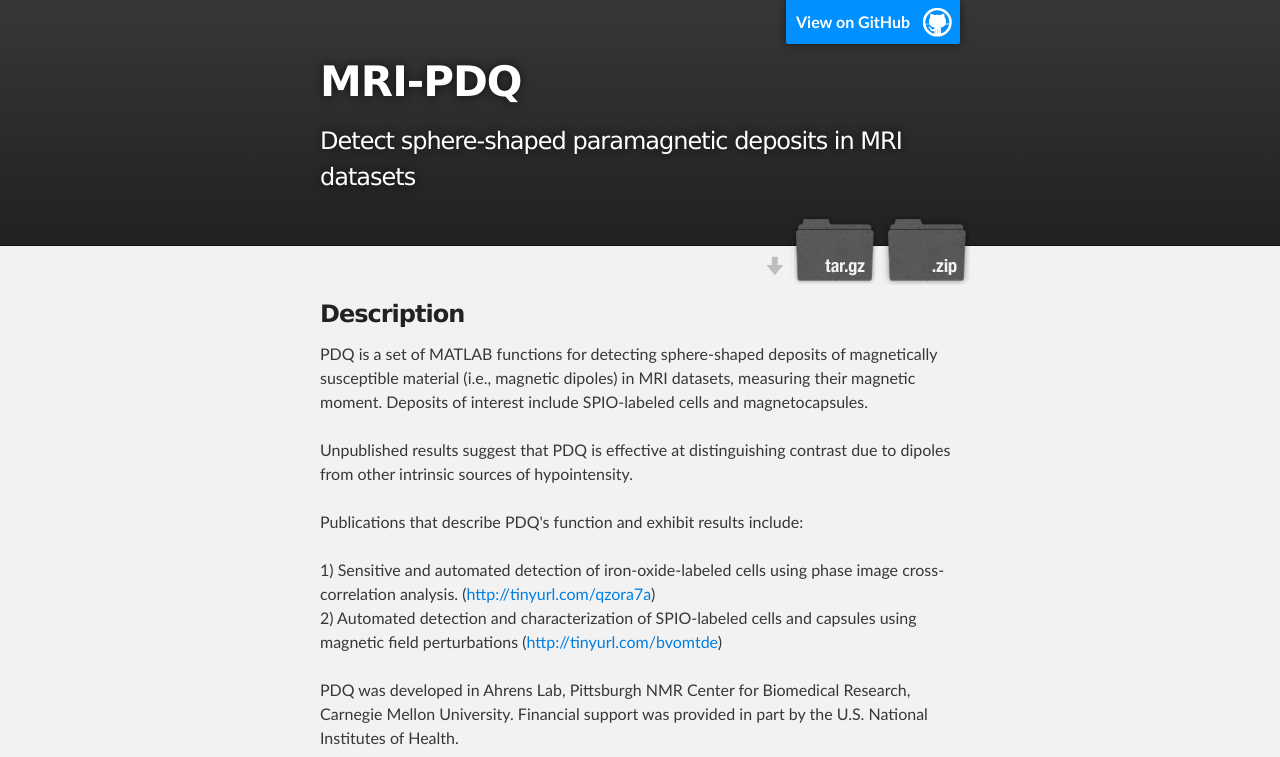
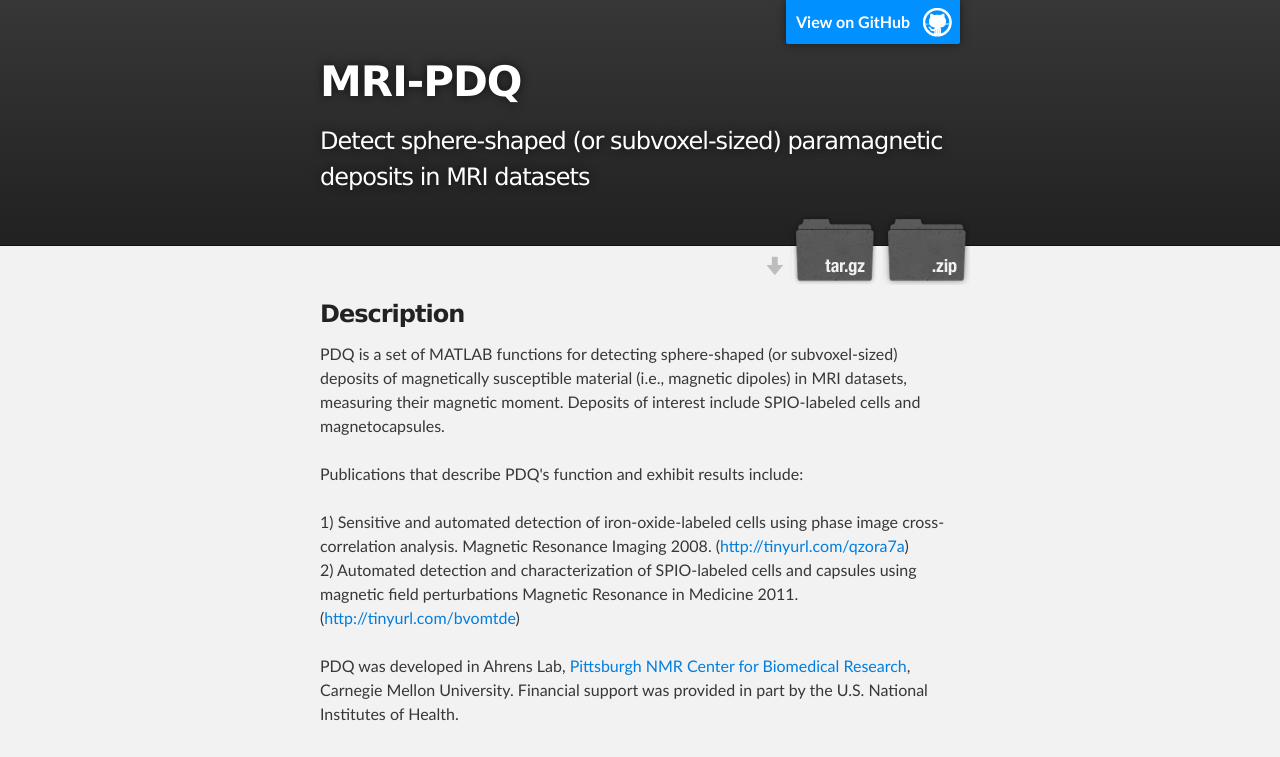
Before and after one commit to parkermills/MRI-PDQ, a plain HTML site: page index.html in a window 1280 px wide. Shown: the top 757 px of the page. Drawn offline with Linux system fonts and the light colour scheme.

Commit message:
added link to nmr cetner

```diff
--- a/index.html
+++ b/index.html
@@ -19,7 +19,7 @@
           <a id="forkme_banner" href="https://github.com/parkermills/MRI-PDQ">View on GitHub</a>
 
           <h1 id="project_title">MRI-PDQ</h1>
-          <h2 id="project_tagline">Detect sphere-shaped paramagnetic deposits in MRI datasets</h2>
+          <h2 id="project_tagline">Detect sphere-shaped (or subvoxel-sized) paramagnetic deposits in MRI datasets</h2>
 
             <section id="downloads">
               <a class="zip_download_link" href="https://github.com/parkermills/MRI-PDQ/zipball/master">Download this project as a .zip file</a>
@@ -34,17 +34,15 @@
 
 <h3>Description</h3>
 
-PDQ is a set of MATLAB functions for detecting sphere-shaped deposits of magnetically susceptible material (i.e., magnetic dipoles) in MRI datasets, measuring their magnetic moment. Deposits of interest include SPIO-labeled cells and magnetocapsules.
-<br /><br />
-Unpublished results suggest that PDQ is effective at distinguishing contrast due to dipoles from other intrinsic sources of hypointensity.
+PDQ is a set of MATLAB functions for detecting sphere-shaped (or subvoxel-sized) deposits of magnetically susceptible material (i.e., magnetic dipoles) in MRI datasets, measuring their magnetic moment. Deposits of interest include SPIO-labeled cells and magnetocapsules.
 <br /><br />
 Publications that describe PDQ's function and exhibit results include:
 <br /><br />
-1) Sensitive and automated detection of iron-oxide-labeled cells using phase image cross-correlation analysis. (<a href="http://tinyurl.com/qzora7a">http://tinyurl.com/qzora7a</a>)
+1) Sensitive and automated detection of iron-oxide-labeled cells using phase image cross-correlation analysis. Magnetic Resonance Imaging 2008. (<a href="http://tinyurl.com/qzora7a">http://tinyurl.com/qzora7a</a>)
 <br />
-2) Automated detection and characterization of SPIO-labeled cells and capsules using magnetic field perturbations (<a href="http://tinyurl.com/bvomtde">http://tinyurl.com/bvomtde</a>)
+2) Automated detection and characterization of SPIO-labeled cells and capsules using magnetic field perturbations Magnetic Resonance in Medicine 2011. (<a href="http://tinyurl.com/bvomtde">http://tinyurl.com/bvomtde</a>)
 <br /><br />
-PDQ was developed in Ahrens Lab, Pittsburgh NMR Center for Biomedical Research, Carnegie Mellon University. Financial support was provided in part by the U.S. National Institutes of Health.
+PDQ was developed in Ahrens Lab, <a href="http://www.cmu.edu/nmr-center/">Pittsburgh NMR Center for Biomedical Research</a>, Carnegie Mellon University. Financial support was provided in part by the U.S. National Institutes of Health.
 <br /><br />
 <h3>Features:</h3>
 <br />
```
